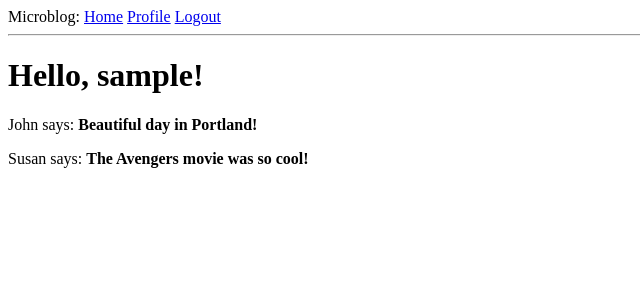
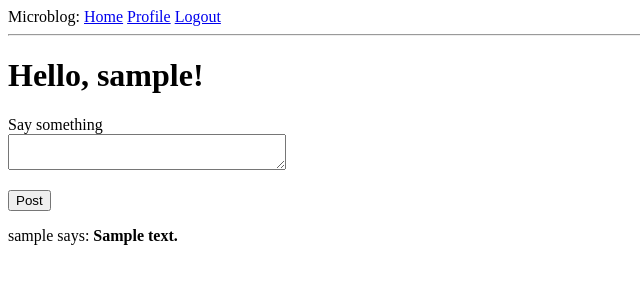
Before and after one commit to tzinas/web_training, a Flask app: page / in a window 1280 px wide. Shown: the top 300 px of the page, without its empty margins (0-640 px from the left). Run offline with Flask 2, Linux system fonts and the light colour scheme; a user stored in the database is signed in; tables that the repository leaves empty hold one stand-in row (values such as "Sample post").

Commit message:
Add followers' posts

```diff
--- a/microblog/app/forms.py
+++ b/microblog/app/forms.py
@@ -2,6 +2,12 @@ from flask_wtf import FlaskForm
 from wtforms import StringField, PasswordField, BooleanField, SubmitField, TextAreaField
 from wtforms.validators import ValidationError, DataRequired, Email, EqualTo, Length
 from app.models import User
+
+
+class PostForm(FlaskForm):
+    post = TextAreaField('Say something', validators=[
+        DataRequired(), Length(min=1,max=140)])
+    submit = SubmitField('Post')
 
 class LoginForm(FlaskForm):
     username = StringField('Username', validators=[DataRequired()])
--- a/microblog/app/routes.py
+++ b/microblog/app/routes.py
@@ -5,26 +5,26 @@ from flask import render_template, flash, redirect, url_for, request
 from flask_login import current_user, login_user, logout_user, login_required
 
 from app import app, db
-from app.forms import LoginForm, RegistrationForm, EditProfileForm
-from app.models import User
+from app.forms import LoginForm, RegistrationForm, EditProfileForm, PostForm
+from app.models import User, Post
 
 
-@app.route('/')
-@app.route('/index')
+@app.route('/', methods=['GET', 'POST'])
+@app.route('/index', methods=['GET', 'POST'])
 @login_required
 def index():
-    posts = [
-        {
-            'author': {'username': 'John'},
-            'body': 'Beautiful day in Portland!'
-        },
-        {
-            'author': {'username': 'Susan'},
-            'body': 'The Avengers movie was so cool!'
-        }
-    ]
+    form = PostForm()
 
-    return render_template('index.html', title='Home', posts=posts)
+    if form.validate_on_submit():
+        post = Post(body=form.post.data, author=current_user)
+        db.session.add(post)
+        db.session.commit()
+        flash('Your post is now live')
+        return redirect(url_for('index'))
+
+    posts = current_user.followed_posts().all()
+
+    return render_template('index.html', title='Home', form=form, posts=posts)
 
 
 @app.route('/login', methods=['GET', 'POST'])
--- a/microblog/app/templates/index.html
+++ b/microblog/app/templates/index.html
@@ -2,6 +2,17 @@
 
 {% block content %}
     <h1>Hello, {{ current_user.username }}!</h1>
+    <form action="" method="post">
+        {{ form.hidden_tag() }}
+        <p>
+            {{ form.post.label }}<br>
+            {{ form.post(cols=32, row=4) }}<br>
+            {% for error in form.post.errors %}
+            <span style='color: red;'>[{{ error }}]</span>
+            {% endfor %}
+        </p>
+        <p> {{ form.submit() }} </p>
+    </form>
     {% for post in posts %}
     <div><p>{{ post.author.username }} says: <strong>{{ post.body }}</strong></p></div>
     {% endfor %}
```
